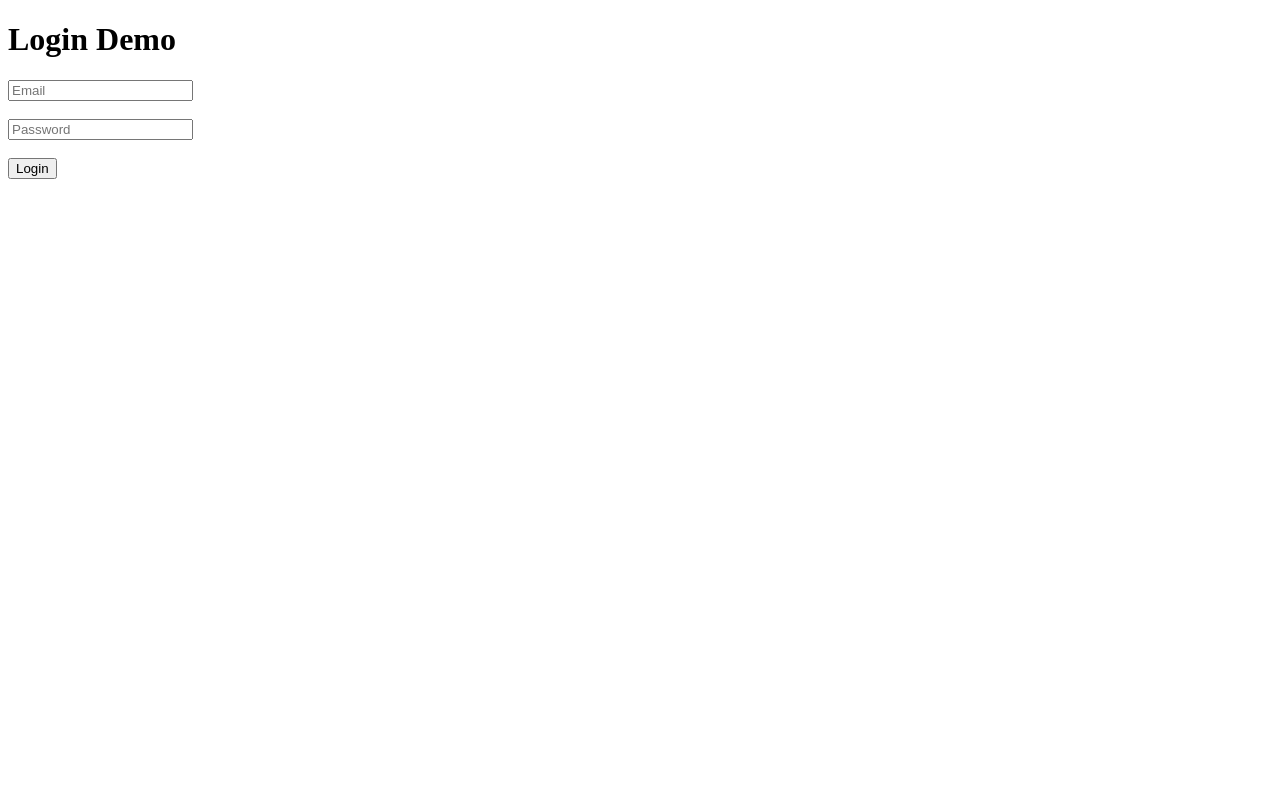
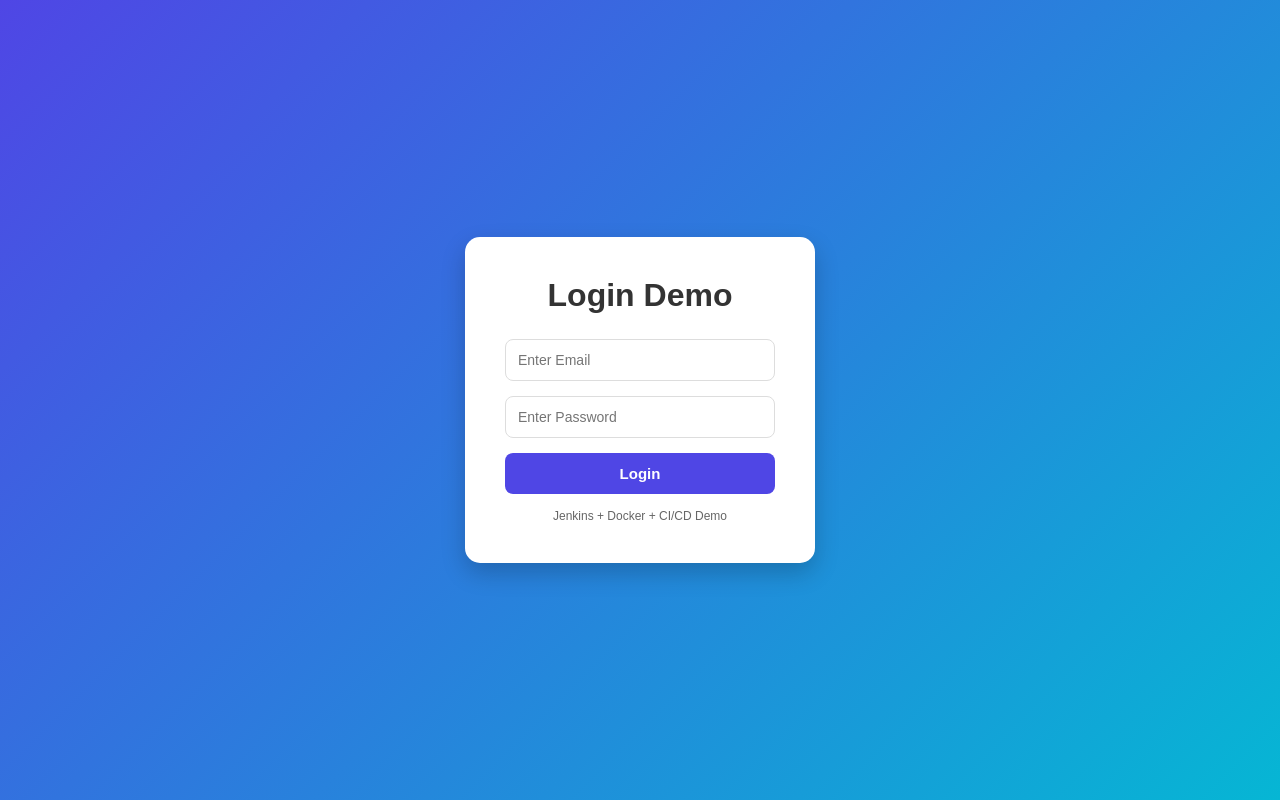
Before and after one commit to Gameinwza/demo-jenkins-login, a website: page public/index.html in a window 1280 px wide. Drawn offline with Linux system fonts and the light colour scheme.

Commit message:
improve login ui

```diff
--- a/public/index.html
+++ b/public/index.html
@@ -1,17 +1,115 @@
 <!DOCTYPE html>
-<html>
+<html lang="en">
 <head>
-    <title>Demo Login</title>
+    <meta charset="UTF-8">
+    <meta name="viewport" content="width=device-width, initial-scale=1.0">
+    <title>Login Demo</title>
+
+    <style>
+        * {
+            margin: 0;
+            padding: 0;
+            box-sizing: border-box;
+            font-family: Arial, sans-serif;
+        }
+
+        body {
+            height: 100vh;
+            display: flex;
+            justify-content: center;
+            align-items: center;
+            background: linear-gradient(135deg, #4f46e5, #06b6d4);
+        }
+
+        .login-container {
+            background: white;
+            padding: 40px;
+            border-radius: 15px;
+            width: 350px;
+            box-shadow: 0 10px 25px rgba(0,0,0,0.2);
+        }
+
+        .login-container h1 {
+            text-align: center;
+            margin-bottom: 25px;
+            color: #333;
+        }
+
+        .input-group {
+            margin-bottom: 15px;
+        }
+
+        .input-group input {
+            width: 100%;
+            padding: 12px;
+            border: 1px solid #ddd;
+            border-radius: 8px;
+            font-size: 14px;
+        }
+
+        .input-group input:focus {
+            outline: none;
+            border-color: #4f46e5;
+        }
+
+        .login-btn {
+            width: 100%;
+            padding: 12px;
+            background: #4f46e5;
+            color: white;
+            border: none;
+            border-radius: 8px;
+            cursor: pointer;
+            font-size: 15px;
+            font-weight: bold;
+            transition: 0.3s;
+        }
+
+        .login-btn:hover {
+            background: #3730a3;
+        }
+
+        .footer {
+            text-align: center;
+            margin-top: 15px;
+            color: #666;
+            font-size: 12px;
+        }
+    </style>
 </head>
 <body>
-    <h1>Login Demo</h1>
 
-    <form action="/login" method="POST">
-        <input type="email" name="email" placeholder="Email" required>
-        <br><br>
-        <input type="password" name="password" placeholder="Password" required>
-        <br><br>
-        <button type="submit">Login</button>
-    </form>
+    <div class="login-container">
+        <h1>Login Demo</h1>
+
+        <form action="/login" method="POST">
+
+            <div class="input-group">
+                <input
+                    type="email"
+                    name="email"
+                    placeholder="Enter Email"
+                    required>
+            </div>
+
+            <div class="input-group">
+                <input
+                    type="password"
+                    name="password"
+                    placeholder="Enter Password"
+                    required>
+            </div>
+
+            <button type="submit" class="login-btn">
+                Login
+            </button>
+
+        </form>
+
+        <div class="footer">
+            Jenkins + Docker + CI/CD Demo
+        </div>
+    </div>
+
 </body>
 </html>
--- a/style.css
+++ /dev/null
@@ -1,16 +0,0 @@
-body {
-    font-family: Arial, sans-serif;
-    display: flex;
-    justify-content: center;
-    margin-top: 100px;
-}
-
-.login-box {
-    width: 300px;
-}
-
-input, button {
-    width: 100%;
-    margin: 5px 0;
-    padding: 10px;
-}
```
